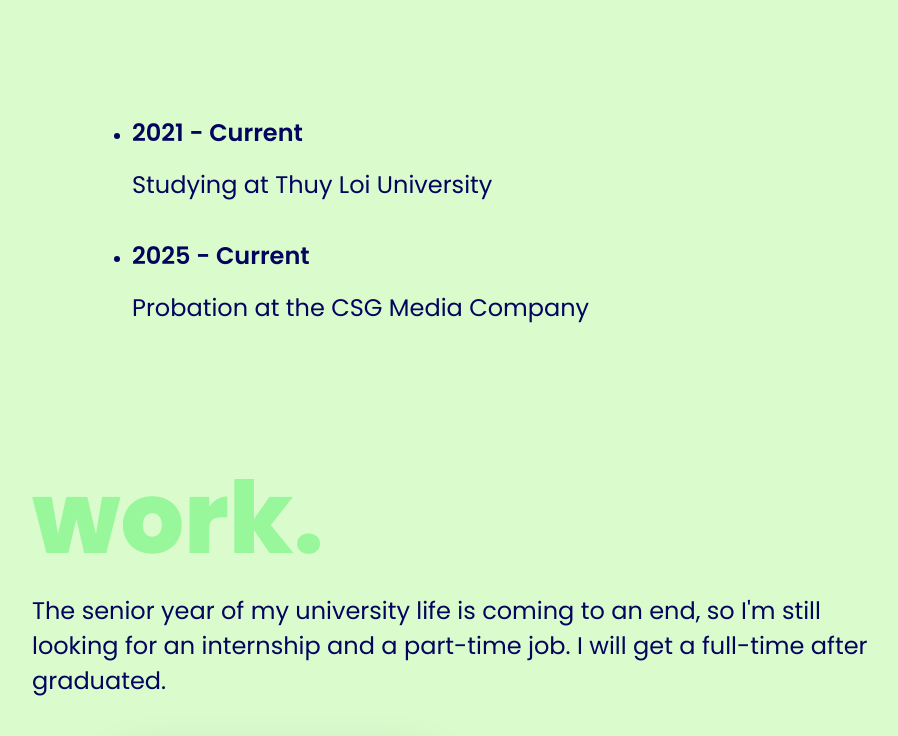
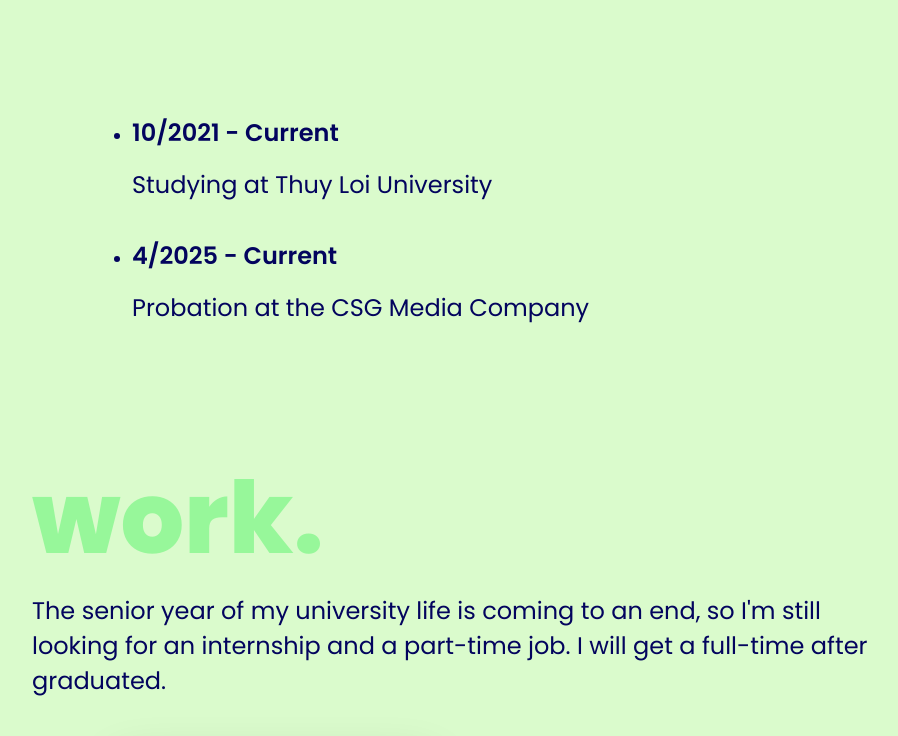
Before and after one commit to minhnguyen142/video-editor-portfolio, a plain HTML site: page index.html in a window 1280 px wide. Shown: the part 958-1694 px from the top of the page, without its empty margins (180-1078 px from the left). Drawn offline with Linux system fonts and the light colour scheme.

Commit message:
Update timeline

```diff
--- a/index.html
+++ b/index.html
@@ -46,11 +46,11 @@
                 impress me. And when that passion is born, I will try my best to keep it burning!</p>
             <ul class="timeline">
                 <li>
-                    <h3>2021 - Current</h3><br />
+                    <h3>10/2021 - Current</h3><br />
                     <p>Studying at Thuy Loi University</p>
                 </li>
                 <li>
-                    <h3>2025 - Current</h3><br />
+                    <h3>4/2025 - Current</h3><br />
                     <p>Probation at the CSG Media Company</p>
                 </li>
             </ul>
```
